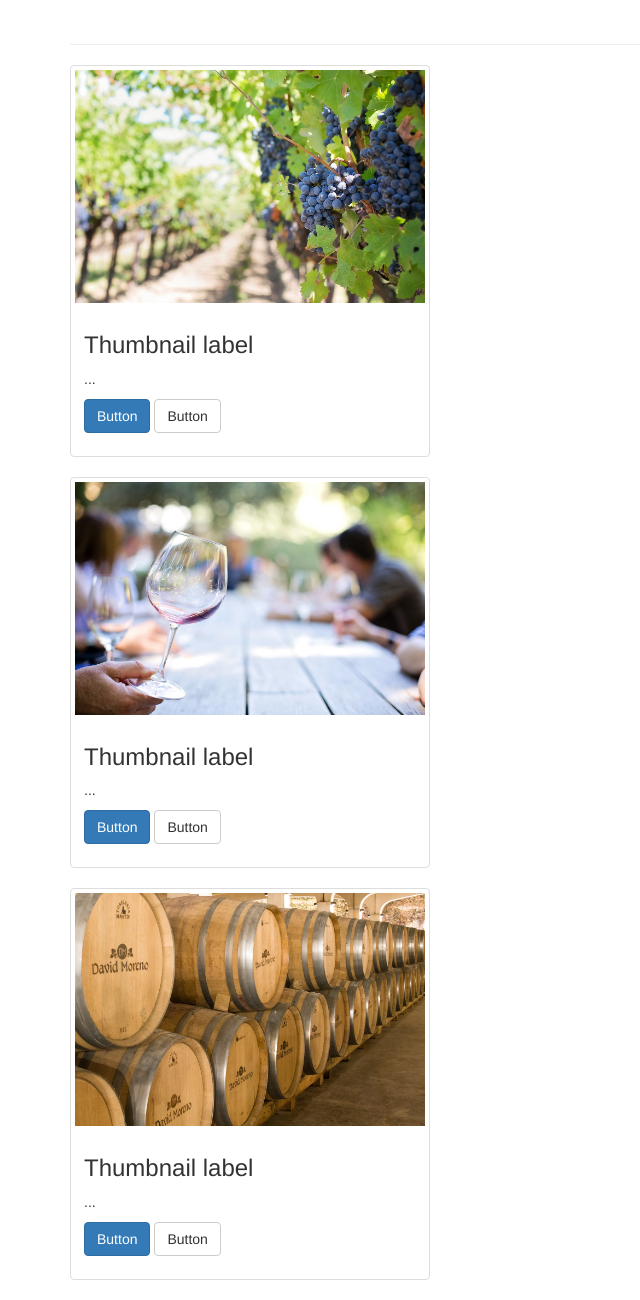
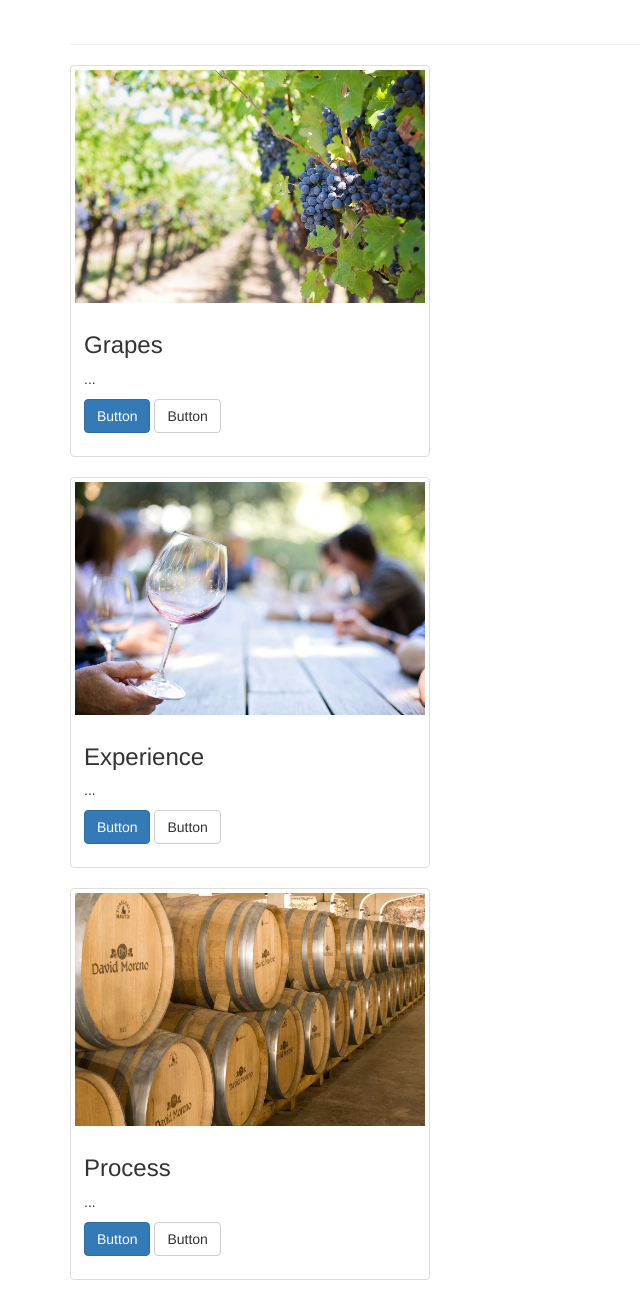
Before and after one commit to Melissa-Mahon/wine, a website: page index.html in a window 1280 px wide. Shown: the part 667-1967 px from the top of the page, without its empty margins (0-640 px from the left). Drawn offline with nearby package versions, Linux system fonts and the light colour scheme.

Commit message:
Added thumbnail titles

```diff
--- a/index.html
+++ b/index.html
@@ -85,7 +85,7 @@
           <div class="thumbnail">
           <img src="images/img1.jpg" alt="...">
               <div class="caption">
-              <h3>Thumbnail label</h3>
+              <h3>Grapes</h3>
               <p>...</p>
               <p><a href="#" class="btn btn-primary" role="button">Button</a> <a href="#" class="btn btn-default" role="button">Button</a></p>
           </div>
@@ -93,7 +93,7 @@
         <div class="thumbnail">
         <img src="images/img2.jpg" alt="...">
             <div class="caption">
-            <h3>Thumbnail label</h3>
+            <h3>Experience</h3>
             <p>...</p>
             <p><a href="#" class="btn btn-primary" role="button">Button</a> <a href="#" class="btn btn-default" role="button">Button</a></p>
         </div>
@@ -101,7 +101,7 @@
       <div class="thumbnail">
       <img src="images/img3.jpg" alt="...">
           <div class="caption">
-          <h3>Thumbnail label</h3>
+          <h3>Process</h3>
           <p>...</p>
           <p><a href="#" class="btn btn-primary" role="button">Button</a> <a href="#" class="btn btn-default" role="button">Button</a></p>
       </div>
```
